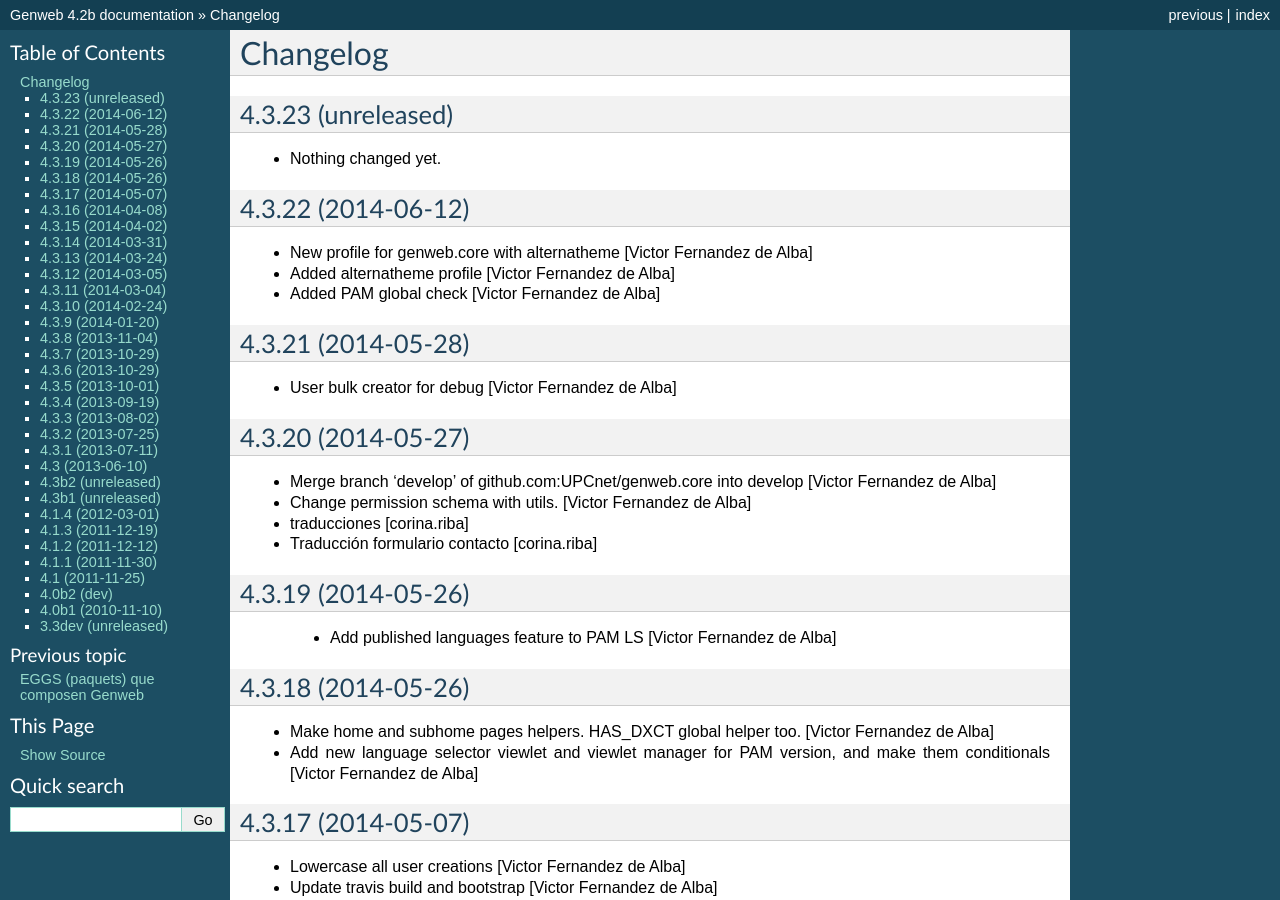
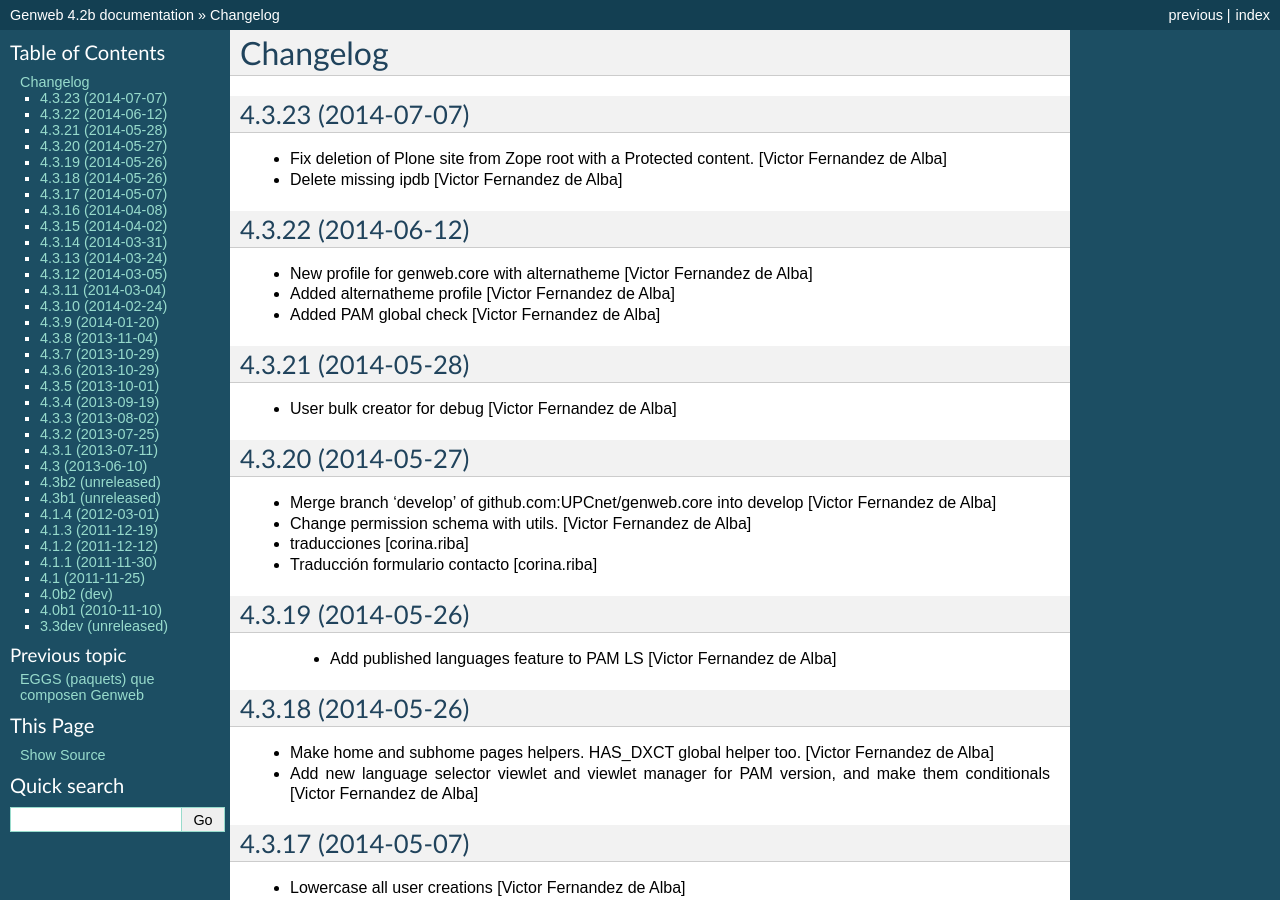
Before and after one commit to UPCnet/genweb.core, a Sphinx documentation site: the page built from docs/HISTORY.rst, in a window 1280 px wide and 900 px high. Built offline with Sphinx 7.4.7, drawn with Linux system fonts in a browser that asks for light colours.

Commit message:
Preparing release 4.3.23

```diff
--- a/docs/HISTORY.rst
+++ b/docs/HISTORY.rst
@@ -1,11 +1,11 @@
 Changelog
 =========
 
-4.3.23 (unreleased)
+4.3.23 (2014-07-07)
 -------------------
 
-- Nothing changed yet.
-
+* Fix deletion of Plone site from Zope root with a Protected content. [Victor Fernandez de Alba]
+* Delete missing ipdb [Victor Fernandez de Alba]
 
 4.3.22 (2014-06-12)
 -------------------
--- a/setup.py
+++ b/setup.py
@@ -1,7 +1,7 @@
 from setuptools import setup, find_packages
 import os
 
-version = '4.3.23.dev0'
+version = '4.3.23'
 
 README = open("README.rst").read()
 HISTORY = open(os.path.join("docs", "HISTORY.rst")).read()
```
